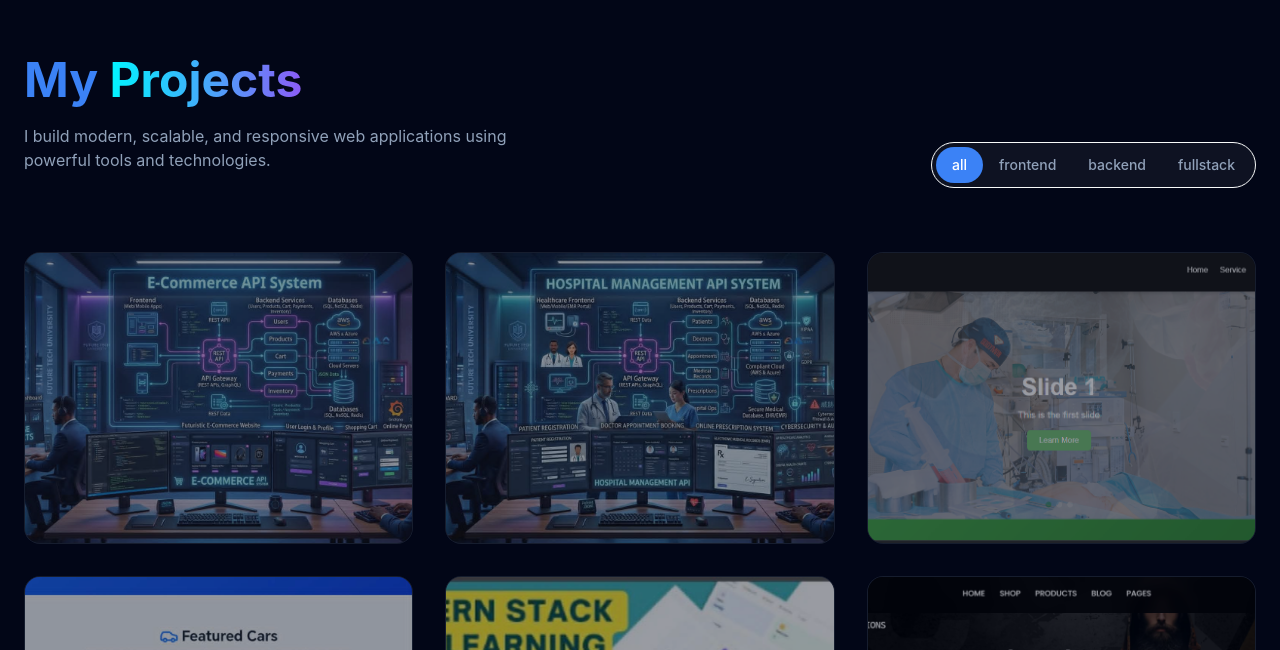
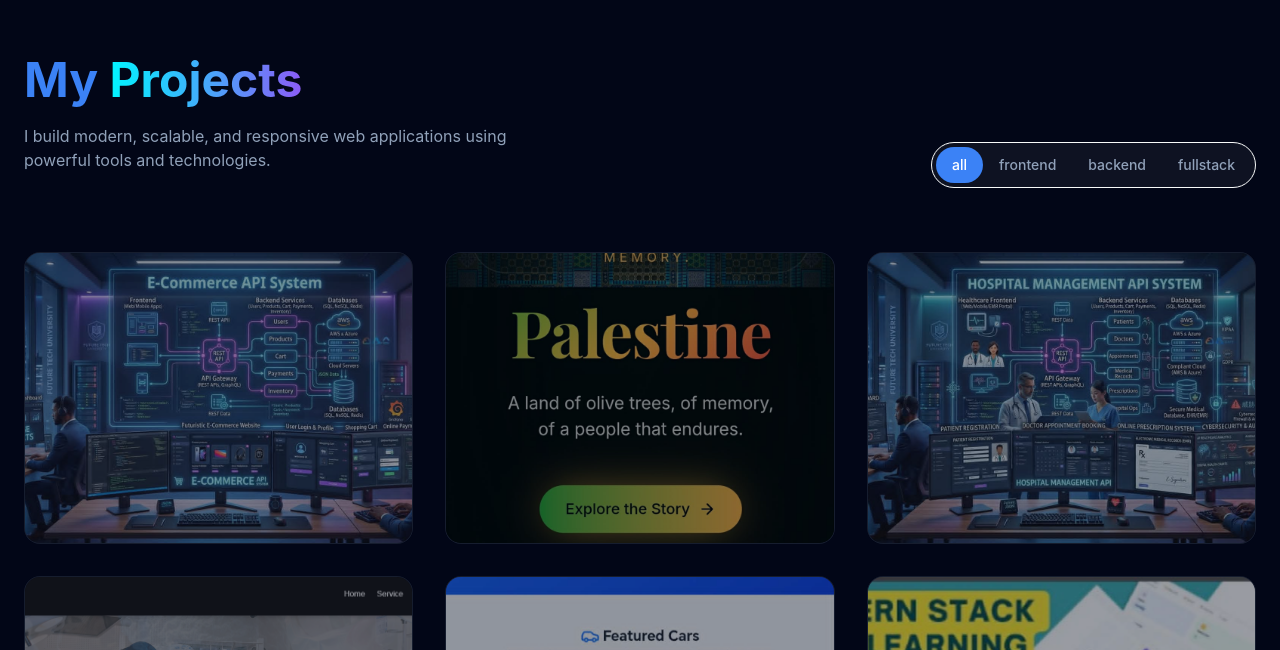
Before and after one commit to ehabtt289-cyber/ehab_Naser, a Next.js app: page / in a window 1280 px wide. Shown: the part 2150-2800 px from the top of the page. Built offline with nearby package versions, Linux system fonts and the light colour scheme.

Commit message:
Update Projects.jsx

```diff
--- a/app/components/Projects.jsx
+++ b/app/components/Projects.jsx
@@ -86,6 +86,14 @@ const Projects = ()=>{
          image:'/apistore.jpg',
          github:"https://github.com/ehabtt289-cyber/backend_ecommerce",
          link:"https://backend-ecommerce-c7y3.onrender.com"
+      },
+        {
+         title:"palestine ",
+         category:"frontend",
+         description:"An interactive documentary website that narrates the history, culture and personalities of Palestine in three languages cinematically",
+         image:'/imgpalestien.jpg',
+         github:"https://github.com/ehabtt289-cyber/backend_ecommerce",
+         link:"https://preview--roots-of-palestine.lovable.app/"
       },
       {
          title:"hospatel platform",
```
